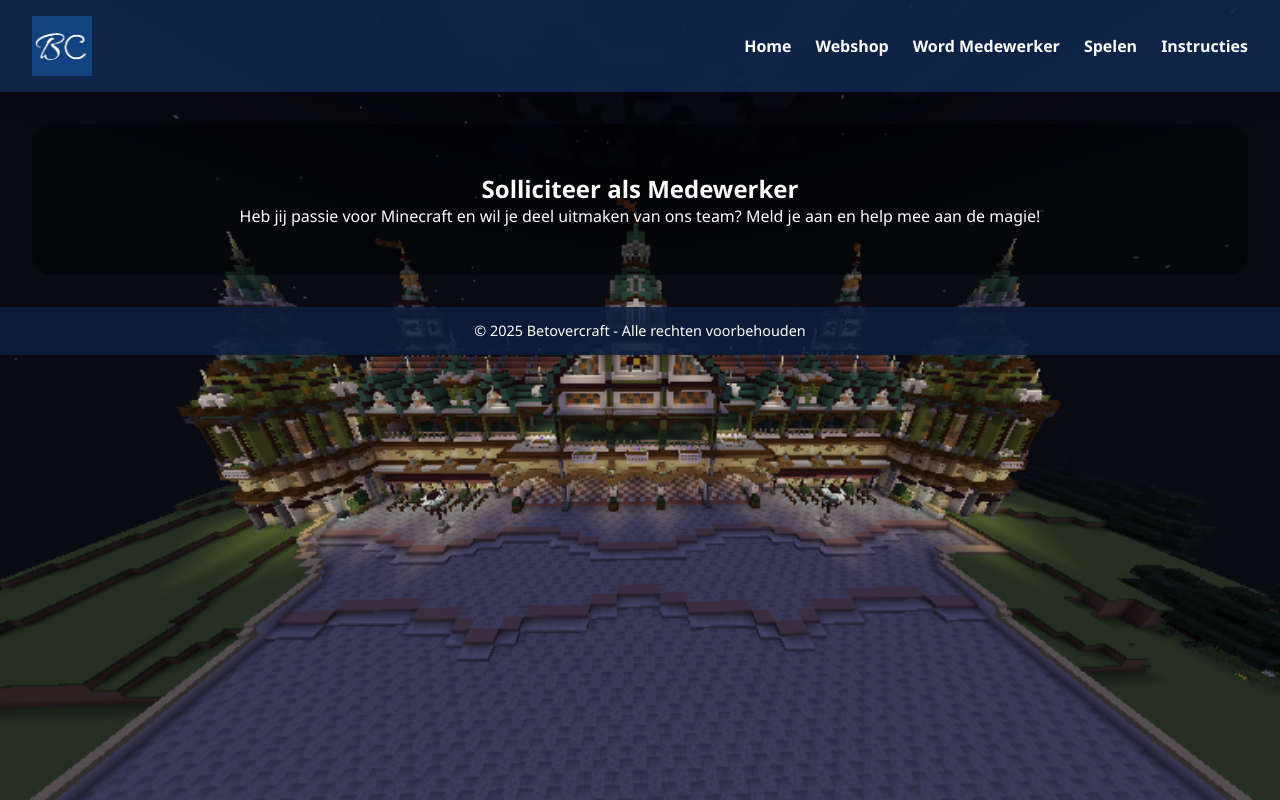
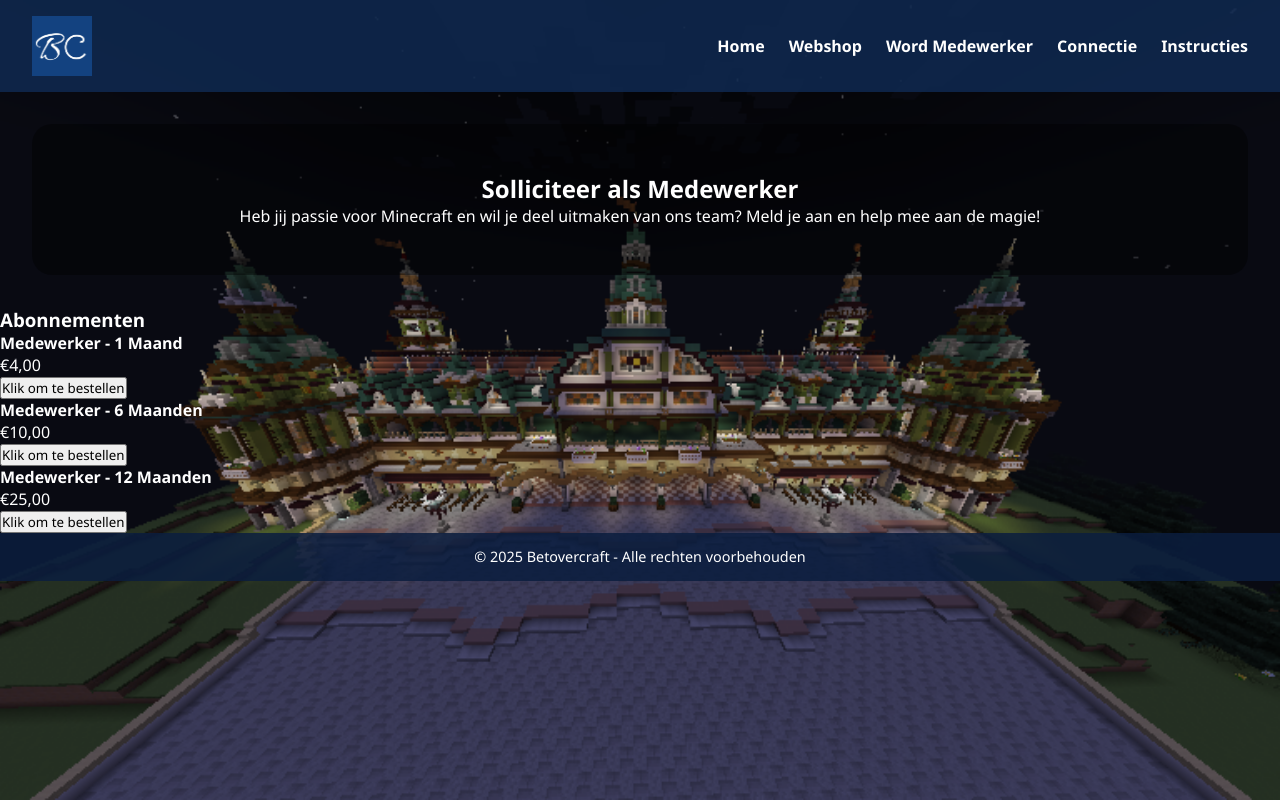
Before and after one commit to dutchgamernoud/betovercraft-website-, a plain HTML site: page medewerker.html in a window 1280 px wide. Drawn offline with Linux system fonts and the light colour scheme; files whose address does not match are found by name.

Commit message:
Update medewerker.html

```diff
--- a/medewerker.html
+++ b/medewerker.html
@@ -15,7 +15,7 @@
         <li><a href="index.html">Home</a></li>
         <li><a href="webshop.html">Webshop</a></li>
         <li><a href="medewerker.html">Word Medewerker</a></li>
-        <li><a href="connectie.html">Spelen</a></li>
+        <li><a href="connectie.html">Connectie</a></li>
         <li><a href="instructies.html">Instructies</a></li>
       </ul>
     </nav>
@@ -26,6 +26,25 @@
       <h2>Solliciteer als Medewerker</h2>
       <p>Heb jij passie voor Minecraft en wil je deel uitmaken van ons team? Meld je aan en help mee aan de magie!</p>
     </section>
+
+    <section class="subscription-options">
+      <h3>Abonnementen</h3>
+      <div class="option">
+        <h4>Medewerker - 1 Maand</h4>
+        <p>€4,00</p>
+        <button>Klik om te bestellen</button>
+      </div>
+      <div class="option">
+        <h4>Medewerker - 6 Maanden</h4>
+        <p>€10,00</p>
+        <button>Klik om te bestellen</button>
+      </div>
+      <div class="option">
+        <h4>Medewerker - 12 Maanden</h4>
+        <p>€25,00</p>
+        <button>Klik om te bestellen</button>
+      </div>
+    </section>
   </main>
 
   <footer>
```
